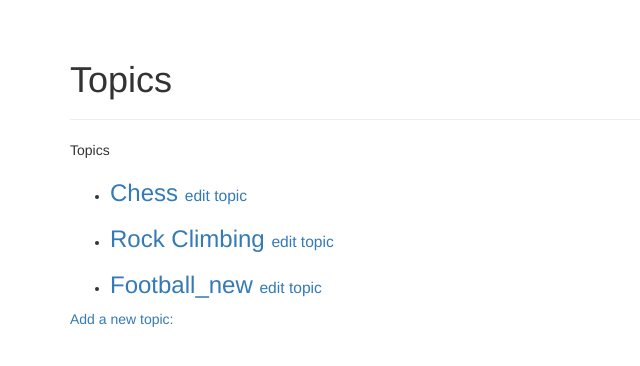
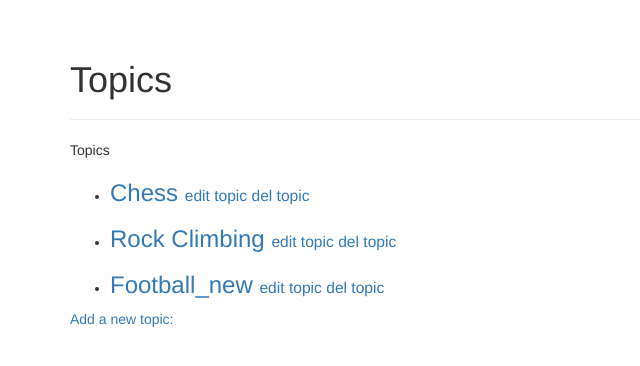
Before and after one commit to huangvan/Web_Django, a Django app: page /topics/ in a window 1280 px wide. Shown: the part 51-417 px from the top of the page, without its empty margins (0-640 px from the left). Run offline with Django 3.2, Linux system fonts and the light colour scheme; a user stored in the database is signed in; data comes from the database, SQL or seed files in the repository; both versions use the stored data as it was after the commit; some libraries are stand-ins or nearby versions.

Commit message:
delete topic anf entry

```diff
--- a/learning_logs/templates/learning_logs/topic.html
+++ b/learning_logs/templates/learning_logs/topic.html
@@ -17,6 +17,7 @@
                     {{ entry.date_added|date:'M d, Y H:i' }}
                     <small>
                         <a href="{% url 'learning_logs:edit_entry' entry.id %}">edit entry</a>
+                        <a href="{% url 'learning_logs:del_entry' entry.id %}">delete entry</a>
                     </small>
                 </h3>
             </div>
--- a/learning_logs/templates/learning_logs/topics.html
+++ b/learning_logs/templates/learning_logs/topics.html
@@ -13,6 +13,7 @@
                     <a href="{% url 'learning_logs:topic' topic.id %}">{{ topic }}</a>
                     <small>
                         <a href="{% url 'learning_logs:edit_topic' topic.id %}">edit topic</a>
+                        <a href="{% url 'learning_logs:del_topic' topic.id %}">del topic</a>
                     </small>
                 </h3>
             </li>
--- a/learning_logs/urls.py
+++ b/learning_logs/urls.py
@@ -23,5 +23,7 @@ urlpatterns = [
     path('new_topic/', views.new_topic, name='new_topic'),
     path(r'^new_entry/(?P<topic_id>\d+)/$', views.new_entry, name='new_entry'),
     path(r'^edit_entry/(?P<entry_id>\d+)/$', views.edit_entry, name='edit_entry'),
+    path(r'^del_entry/(?P<entry_id>\d+)/$', views.del_entry, name='del_entry'),
     path(r'^edit_topic/(?P<topic_id>\d+)/$', views.edit_topic, name='edit_topic'),
+    path(r'^del_topic/(?P<topic_id>\d+)/$', views.del_topic, name='del_topic'),
 ]
--- a/learning_logs/views.py
+++ b/learning_logs/views.py
@@ -107,3 +107,25 @@ def edit_topic(request, topic_id):
     context = {'topic': topic, 'form': form}
     logging.info('context:', context)
     return render(request, 'learning_logs/edit_topic.html', context)
+
+@login_required
+def del_entry(request, entry_id):
+    entry = Entry.objects.get(id=entry_id)
+    topic = entry.topic
+    # 确认请求的主题属于当前用户
+    check_topic_owner(topic, request)
+    Entry.objects.filter(id=entry_id).delete()
+    entries = topic.entry_set.order_by('-date_added')
+    context = {'topic': topic, 'entries': entries}
+    return render(request, 'learning_logs/topic.html', context)
+
+
+def del_topic(request, topic_id):
+    """显示单个主题及其所有的条目"""
+    topic = Topic.objects.get(id=topic_id)
+    # 确认请求的主题属于当前用户
+    check_topic_owner(topic, request)
+    Topic.objects.filter(id=topic_id).delete()
+    topics = Topic.objects.filter(owner=request.user).order_by('date_added')
+    context = {'topics': topics}
+    return render(request, 'learning_logs/topics.html', context)
```
Also changed, not shown: db.sqlite3.
